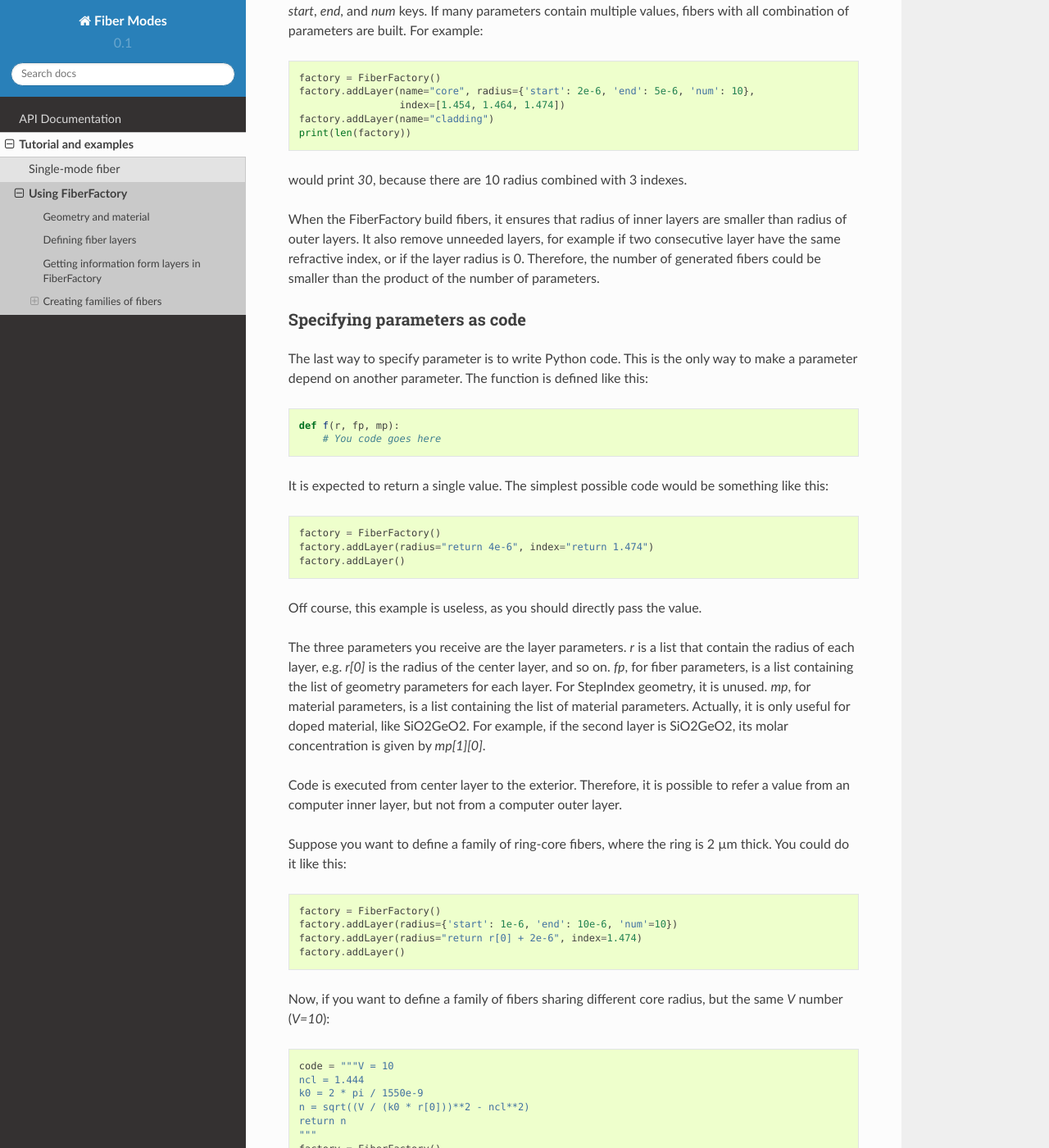
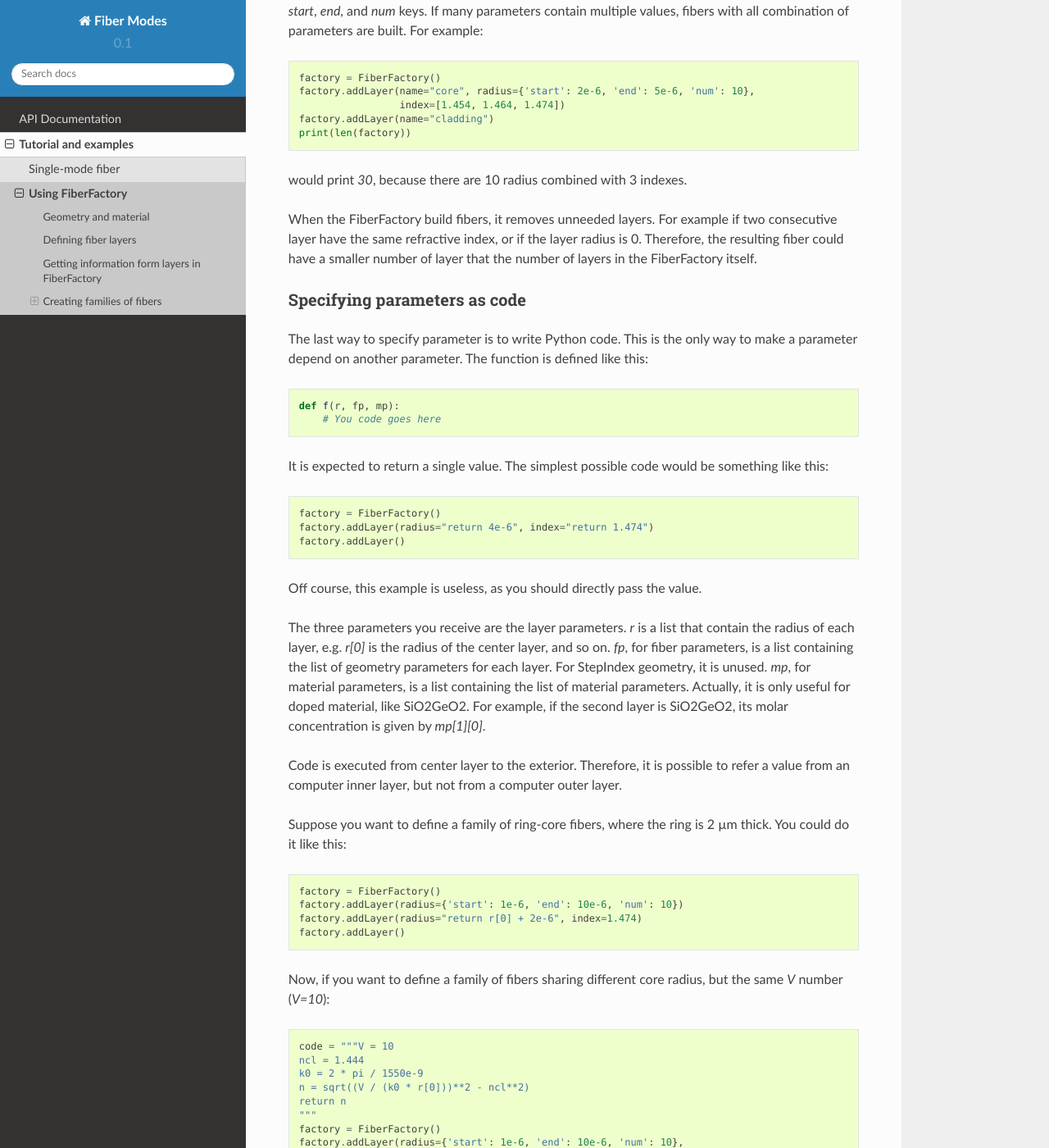
Before and after one commit to cbrunet/fibermodes, a Sphinx documentation site: the page built from doc/tutorial/tutorial.factory.rst, in a window 1280 px wide and 1400 px high, scrolled down 2699 px. Shown: the whole window at 82% size. Built offline with Sphinx 7.4.7 and the Read the Docs theme 2.0.0, drawn with Linux system fonts in a browser that asks for light colours; formulas are drawn with MathJax 3.

Commit message:
New tests for FiberFactory, and documentation update

```diff
--- a/doc/tutorial/tutorial.factory.rst
+++ b/doc/tutorial/tutorial.factory.rst
@@ -145,12 +145,10 @@ of parameters are built. For example::
 
 would print *30*, because there are 10 radius combined with 3 indexes.
 
-When the FiberFactory build fibers, it ensures that radius of inner layers
-are smaller than radius of outer layers. It also remove unneeded layers,
-for example if two consecutive layer have the same refractive index, or if
-the layer radius is 0. Therefore, the number of generated fibers could be smaller
-than the product of the number of parameters.
-
+When the FiberFactory build fibers, it removes unneeded layers.
+For example if two consecutive layer have the same refractive index, or if
+the layer radius is 0. Therefore, the resulting fiber could have a smaller number
+of layer that the number of layers in the FiberFactory itself.
 
 Specifying parameters as code
 ~~~~~~~~~~~~~~~~~~~~~~~~~~~~~
@@ -186,7 +184,7 @@ Suppose you want to define a family of ring-core fibers, where the ring is
 2 µm thick. You could do it like this::
 
     factory = FiberFactory()
-    factory.addLayer(radius={'start': 1e-6, 'end': 10e-6, 'num'=10})
+    factory.addLayer(radius={'start': 1e-6, 'end': 10e-6, 'num': 10})
     factory.addLayer(radius="return r[0] + 2e-6", index=1.474)
     factory.addLayer()
 
@@ -200,7 +198,7 @@ but the same *V* number (*V=10*)::
     return n
     """
     factory = FiberFactory()
-    factory.addLayer(radius={'start': 1e-6, 'end': 10e-6, 'num'=10},
+    factory.addLayer(radius={'start': 1e-6, 'end': 10e-6, 'num': 10},
                      index=code)
     factory.addLayer(index=1.444)
 
```
Also changed, not shown: 1 other file.
